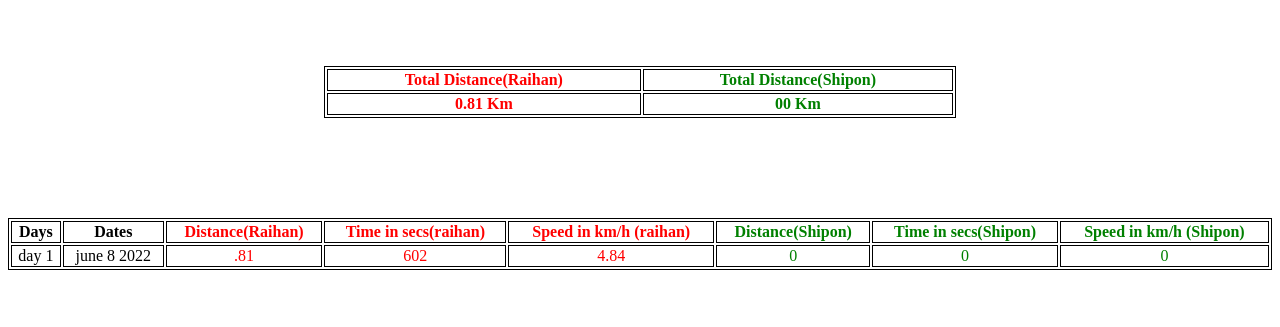
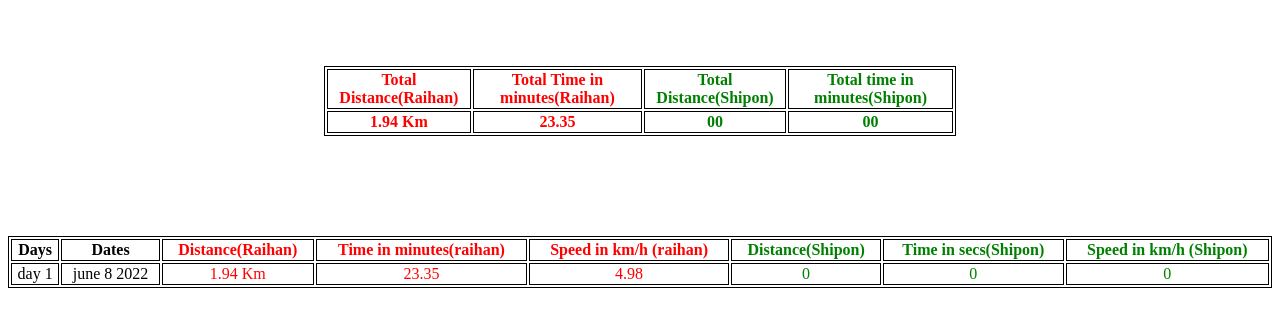
Before and after one commit to shippedoff/raihanVshipon, a plain HTML site: page index.html in a window 1280 px wide. Shown: the part 63-390 px from the top of the page. Drawn offline with Linux system fonts and the light colour scheme.

Commit message:
second commit

```diff
--- a/index.html
+++ b/index.html
@@ -15,12 +15,17 @@
     <table class="total">
         <tr>
             <th style="color: red;"> Total Distance(Raihan) </th>
+            <th style="color: red;"> Total Time in minutes(Raihan) </th>
             <th style="color: green;"> Total Distance(Shipon) </th>
+            <th style="color: green;"> Total time in minutes(Shipon) </th>
 
         </tr>
         <tr>
-            <th style="color: red;"> 0.81 Km</th>
-            <th style="color: green;"> 00 Km </t </tr>
+            <th style="color: red;"> 1.94 Km</th>
+            <th style="color: red;"> 23.35 </th>
+            <th style="color: green;"> 00 </th>
+            <th style="color: green;"> 00 </th>
+        </tr>
 
 
     </table>
@@ -29,7 +34,7 @@
             <th>Days</th>
             <th>Dates</th>
             <th style="color: red;">Distance(Raihan)</th>
-            <th style="color: red;">Time in secs(raihan)</th>
+            <th style="color: red;">Time in minutes(raihan)</th>
             <th style="color: red;">Speed in km/h (raihan)</th>
             <th style="color: green;">Distance(Shipon)</th>
             <th style="color: green;">Time in secs(Shipon)</th>
@@ -39,9 +44,9 @@
         <tr>
             <td>day 1</td>
             <td>june 8 2022</td>
-            <td style="color: red;">.81</td>
-            <td style="color: red;">602</td>
-            <td style="color: red;">4.84</td>
+            <td style="color: red;">1.94 Km</td>
+            <td style="color: red;">23.35</td>
+            <td style="color: red;">4.98</td>
             <td style="color: green;">0</td>
             <td style="color: green;">0</td>
             <td style="color: green;">0</td>
```
